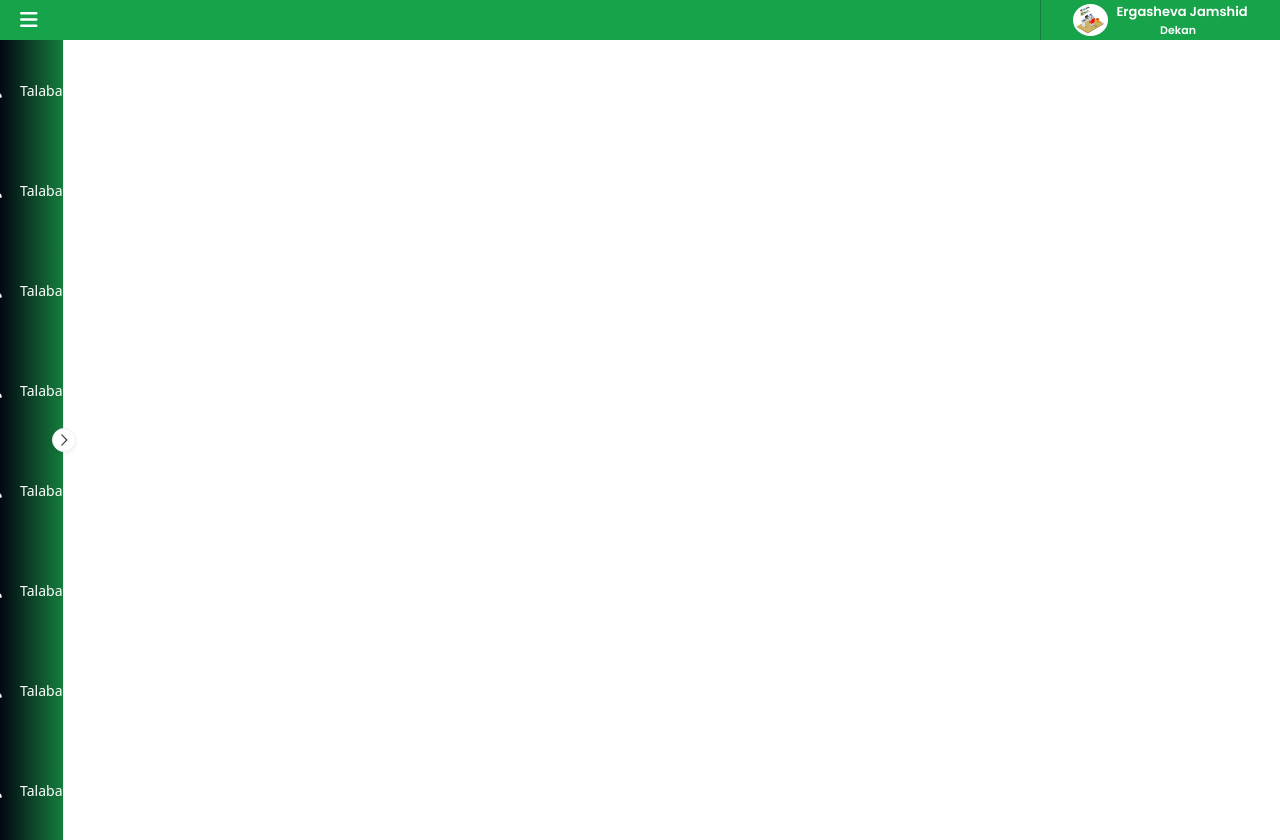
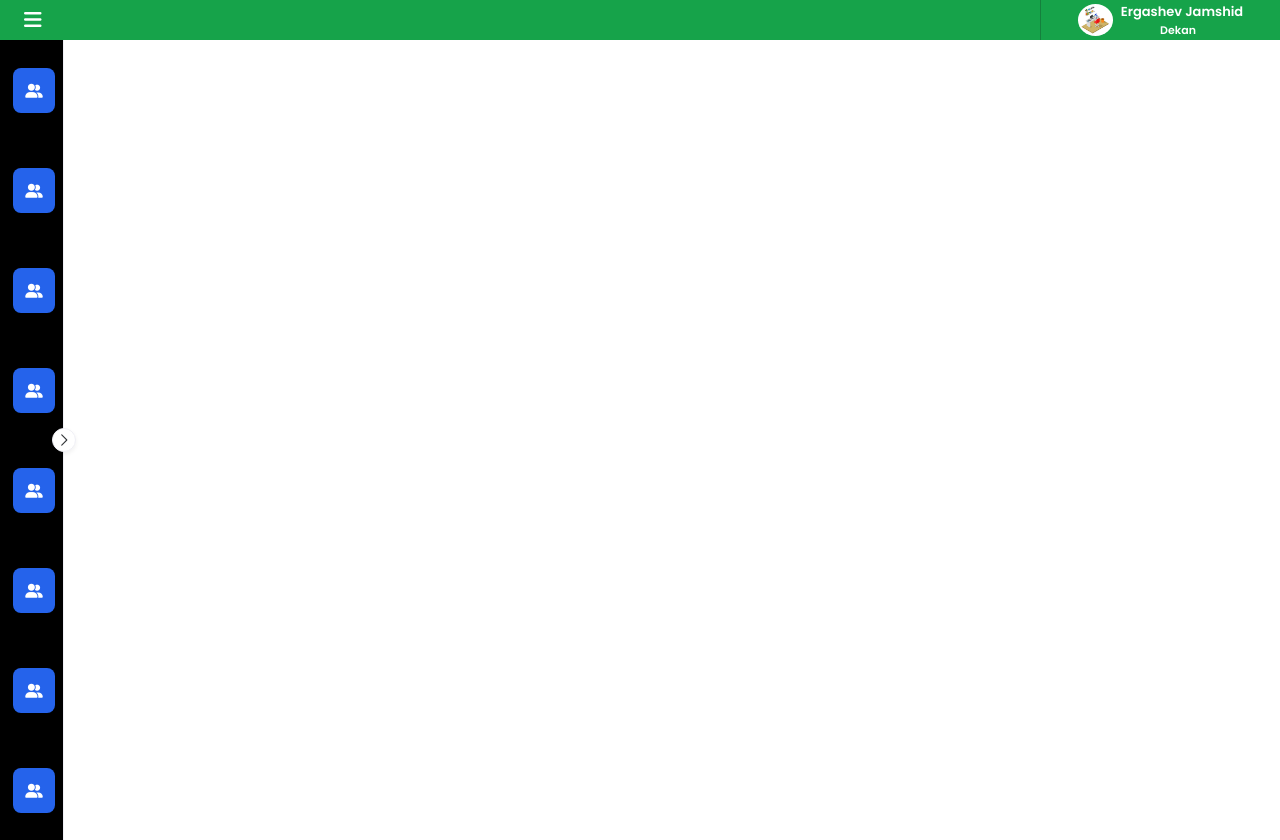
Before and after one commit to feylon/samtuit.student, a Vue app: page /#/dean_dashtboard in a window 1280 px wide. Both pictures are taken after a click on the element 255 px from the left and 20 px from the top of the page. Built offline with nearby package versions, Linux system fonts and the light colour scheme.

Commit message:
Bugungi ish tugadi

```diff
--- a/src/components/dean/main.vue
+++ b/src/components/dean/main.vue
@@ -10,7 +10,7 @@
 
     </div>
 <div @click="collapsed = !collapsed" :class="collapsed?'flex justify-center  ps-3':''" class="text-white cursor-pointer ms-2 items-center flex">
-    <span class="text-[20px]">
+    <span class="text-[20px] m-1">
       <i class="fas fa-bars"></i>
 </span>
 </div>
@@ -47,7 +47,7 @@
   <n-layout has-sider >
     <n-layout-sider
       bordered
-      class="bg-gradient-to-r from-gray-950 to-green-700 text-white"
+      class="bg-black text-white"
       collapse-mode="width"
       :collapsed-width="64"
       :width="240"
@@ -60,11 +60,11 @@
       >
     <div class="flex flex-col items-center justify-around h-[100%]">
       <!-- <router-link> -->
-        <div v-for="i in 8" class="w-[140px] select-none cursor-pointer  rounded-lg flex items-center justify-evenly hover:bg-green-600 duration-500  p-1 pt-2 pb-2">
-      <span>
+        <div :class="collapsed?'pe-0':'pe-[40px] hover:bg-green-600'"  v-for="i in 8" class="w-[170px]  select-none cursor-pointer  rounded-lg flex items-center justify-evenly  duration-1000  p-1 pt-2 pb-2">
+      <span class="rounded-lg bg-blue-600 p-3">
         <i class="fas fa-user-group"></i>
 </span>
-      <span>
+      <span :class="collapsed?'hidden':''" >
       Talabalar
 </span>    </div>
       <!-- </router-link> -->
@@ -119,7 +119,7 @@ setTimeout(() => resolve({
   "_id": {
     "$oid": "65fdd8d1c318369b559fad4e"
   },
-  "name": "Ergasheva",
+  "name": "Ergashev",
   "date_of_brith": "9/23/2002",
   "surname": "Jamshid",
   "active": true,
@@ -151,7 +151,7 @@ try {
         {
           key: "header",
           type: "render",
-          render:()=> h("div",{class:"flex p-3 ps-2 w-[215px]"},
+          render:()=> h("div",{class:"flex p-3 pb-0 ps-2 w-[215px]"},
           [
           h("div", {class:"flex items-center select-none"},[
           h("img", {
```
